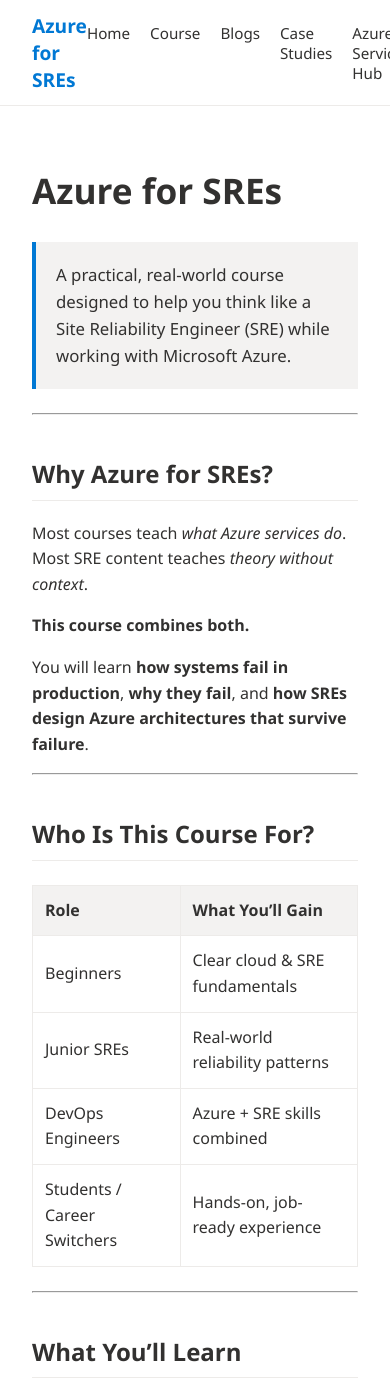
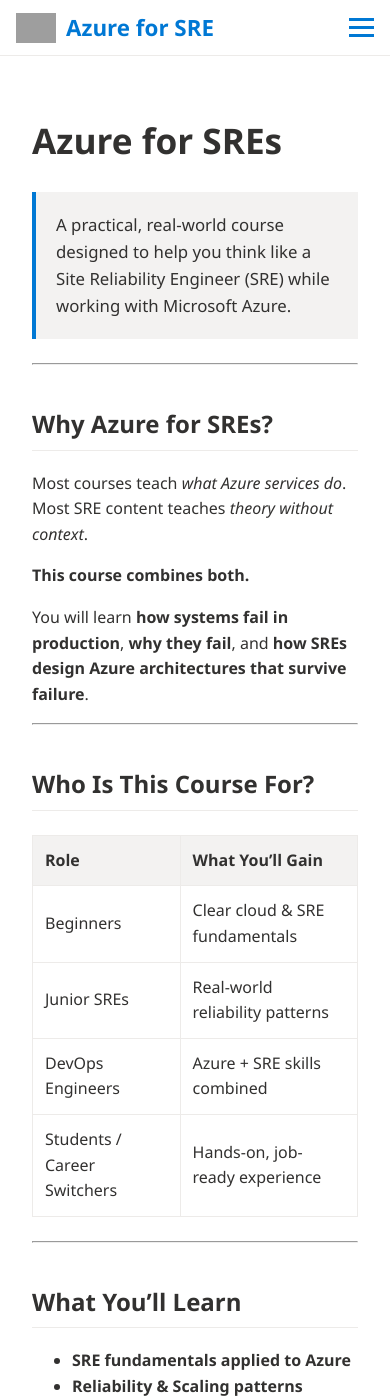
Before and after one commit to Abhiram-Mangde/Course-Azure-for-SREs, a Jekyll site: the page built from docs/index.md, in a window 390 px wide and 1400 px high. Built offline with Jekyll 4.4.1, drawn with Linux system fonts in a browser that asks for light colours; grey boxes are pictures that could not be loaded.

Commit message:
Update header styles and add mobile responsiveness

```diff
--- a/docs/_includes/header.html
+++ b/docs/_includes/header.html
@@ -16,40 +16,143 @@
       z-index: 1000;
     }
 
+    /* Azure Logo Section */
     .site-header h1 {
       margin: 0;
-      font-size: 1.2rem;
+      font-size: 1.4rem;
       font-weight: 600;
       color: #0078d4; /* Azure blue */
+      display: flex;
+      align-items: center;
     }
 
+    .site-header h1 img {
+      height: 30px; /* Adjust logo size */
+      margin-right: 10px;
+    }
+
+    /* Navigation links */
     .nav-links {
       display: flex;
       gap: 20px;
+      align-items: center;
     }
 
     .nav-links a {
       text-decoration: none;
       color: #323130;
-      font-size: 0.95rem;
+      font-size: 1rem;
       font-weight: 500;
+      position: relative;
     }
 
     .nav-links a:hover {
       color: #0078d4;
     }
+
+    /* Active Link Styling */
+    .nav-links a.active {
+      color: #005a9e; /* Darker blue for active link */
+    }
+
+    /* Adding underline on hover */
+    .nav-links a:hover::after {
+      content: '';
+      position: absolute;
+      width: 100%;
+      height: 2px;
+      bottom: -4px;
+      left: 0;
+      background-color: #0078d4;
+    }
+
+    /* Call to Action (CTA) Buttons */
+    .cta-button {
+      background-color: #0078d4;
+      color: white;
+      padding: 8px 15px;
+      border-radius: 20px;
+      font-weight: bold;
+      text-decoration: none;
+    }
+
+    .cta-button:hover {
+      background-color: #005a9e;
+    }
+
+    /* Hamburger menu (mobile screens) */
+    .hamburger {
+      display: none;
+      flex-direction: column;
+      gap: 5px;
+      cursor: pointer;
+    }
+
+    .hamburger div {
+      width: 25px;
+      height: 3px;
+      background-color: #0078d4;
+    }
+
+    /* Mobile responsiveness */
+    @media screen and (max-width: 768px) {
+      .site-header {
+        padding: 12px 16px;
+      }
+
+      .nav-links {
+        display: none;
+        flex-direction: column;
+        gap: 15px;
+        position: absolute;
+        top: 60px;
+        right: 20px;
+        background: white;
+        padding: 20px;
+        border-radius: 8px;
+        box-shadow: 0 4px 6px rgba(0, 0, 0, 0.1);
+      }
+
+      .hamburger {
+        display: flex;
+      }
+
+      .nav-links.active {
+        display: flex;
+      }
+    }
   </style>
 
-  <!-- Product / Learning Path Title -->
-  <h1>Azure for SREs</h1>
+  <!-- Header Section -->
+  <h1>
+    <img src="your-logo.png" alt="Azure Logo"> Azure for SRE
+  </h1>
 
   <!-- Top navigation like Microsoft Learn -->
   <nav class="nav-links">
-    <a href="{{ "/" | relative_url }}">Home</a>
+    <a href="{{ "/" | relative_url }}" class="active">Home</a>
     <a href="{{ "/course" | relative_url }}">Course</a>
     <a href="{{ "/blog" | relative_url }}">Blogs</a>
     <a href="{{ "/casestudy" | relative_url }}">Case Studies</a>
     <a href="{{ "/azureservices" | relative_url }}">Azure Services Hub</a>
     <a href="https://github.com/Abhiram-Mangde/Course-Azure-for-SREs/discussions" target="_blank">Community</a>
+    <!-- Add CTA Buttons -->
+    <a href="https://azure.microsoft.com/en-us/free/" class="cta-button" target="_blank">Free Account</a>
+    <a href="{{ "/get-started" | relative_url }}" class="cta-button">Get Started</a>
   </nav>
+
+  <!-- Hamburger Icon for mobile -->
+  <div class="hamburger" onclick="toggleMenu()">
+    <div></div>
+    <div></div>
+    <div></div>
+  </div>
 </header>
+
+<script>
+  // Function to toggle the mobile menu
+  function toggleMenu() {
+    const navLinks = document.querySelector('.nav-links');
+    navLinks.classList.toggle('active');
+  }
+</script>
```
